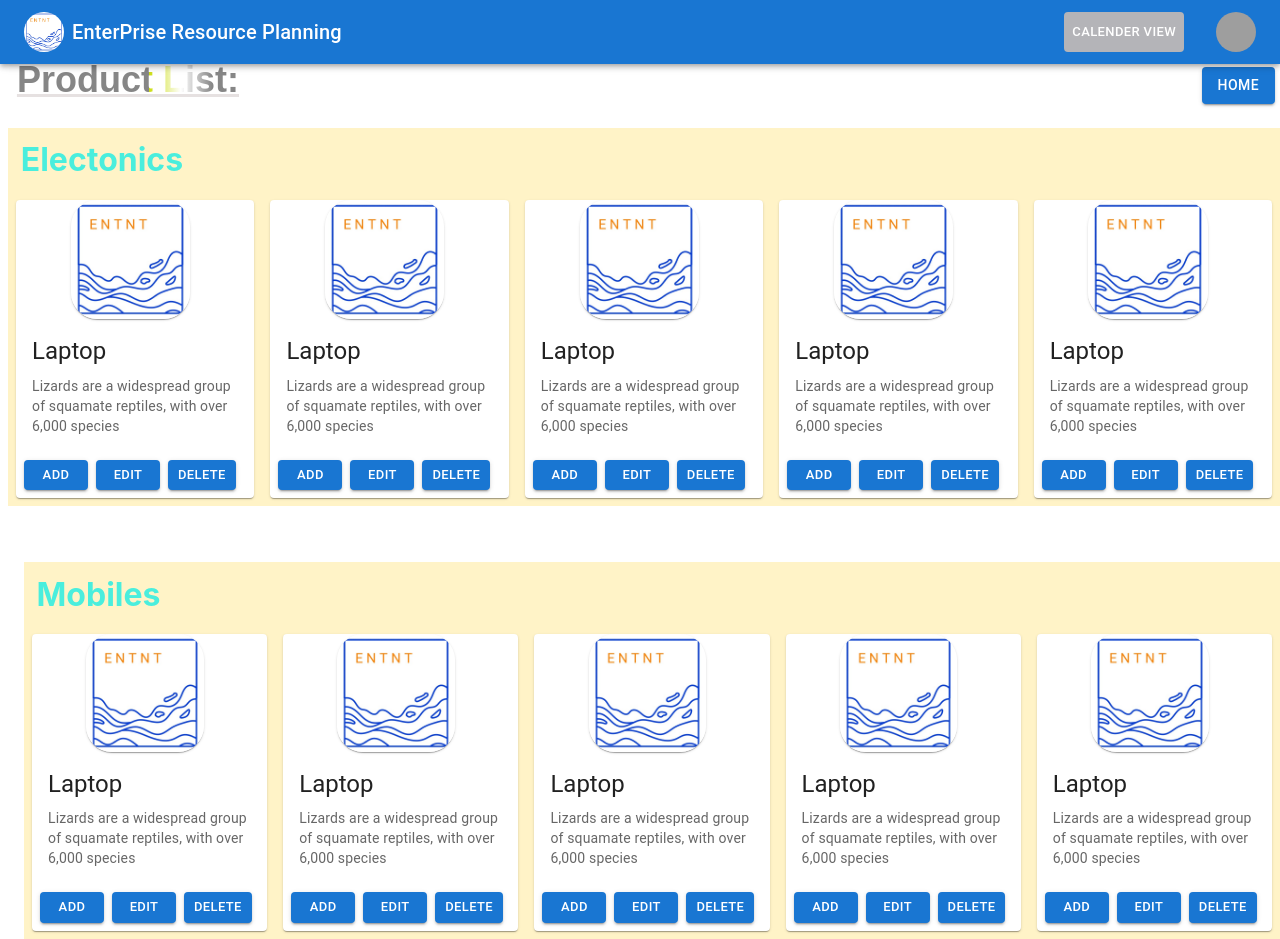
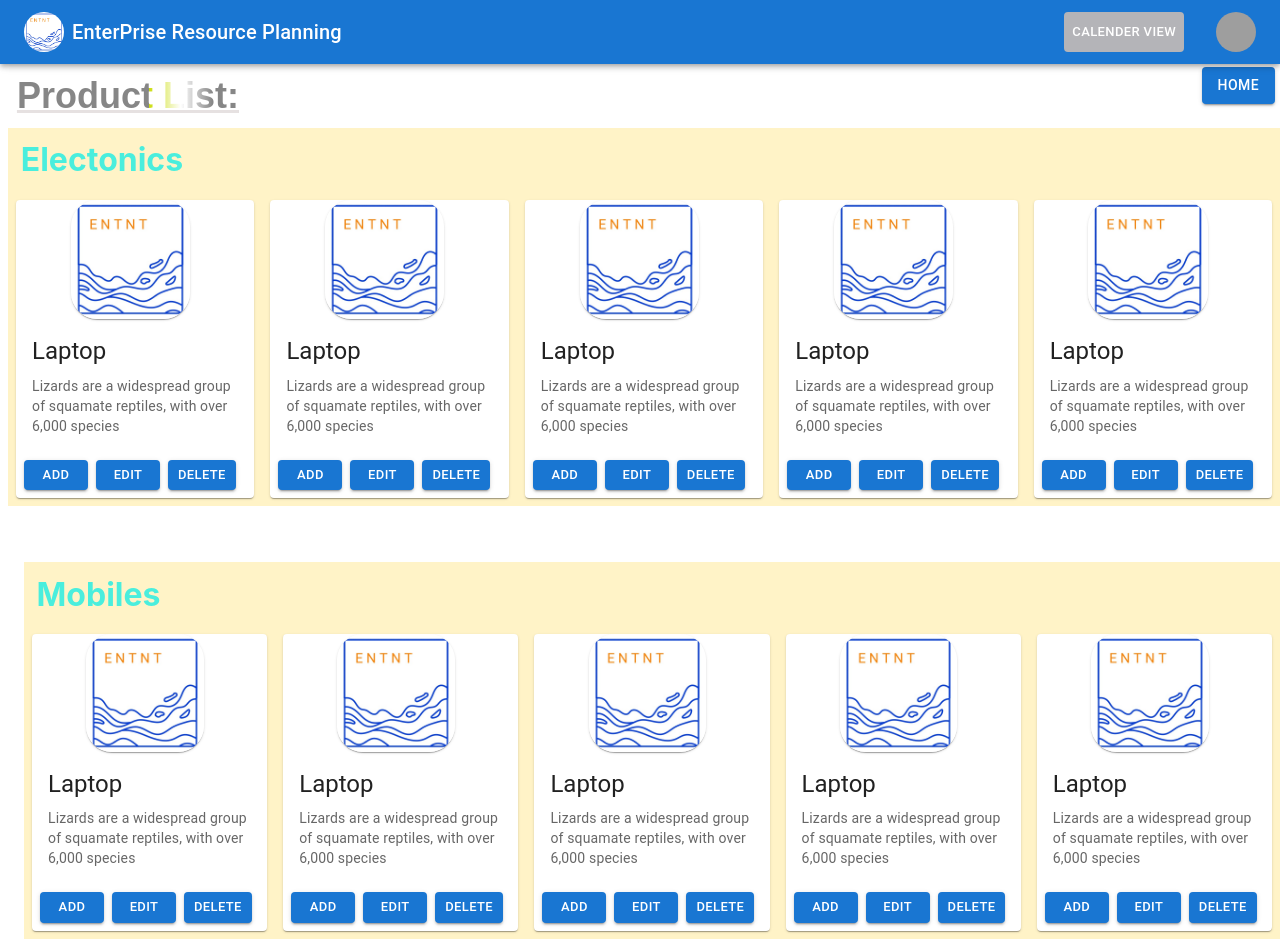
Before and after one commit to NaveenE2001/Erp, a React (Create React App) app: page /product in a window 1280 px wide. Built offline with nearby package versions, Linux system fonts and the light colour scheme; grey boxes are pictures that could not be loaded.

Commit message:
Update producr.css

```diff
--- a/src/components/Product/producr.css
+++ b/src/components/Product/producr.css
@@ -24,7 +24,7 @@
     @media (max-width: 1500px) {
         font-size: 4.5vh;
         margin-left: 6vw;
-        top: 7%;
+        top: 9%;
         z-index: 1;
     }
     @media (max-width: 1200px) {
```
